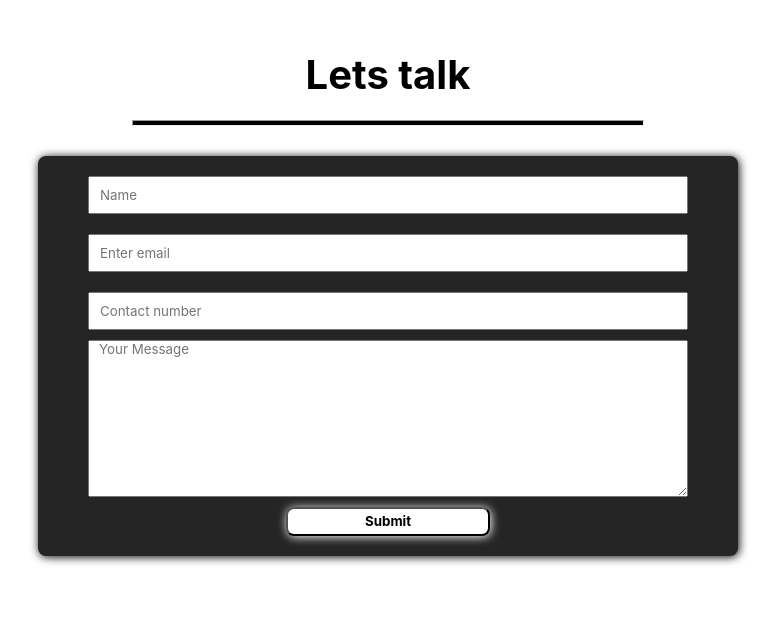
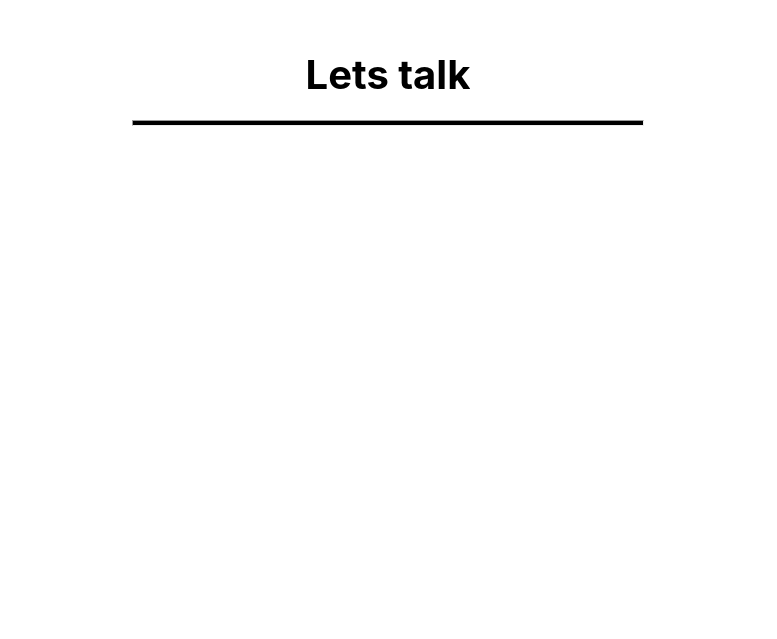
Before and after one commit to fabriciocunhauk/portfolio, a React (Create React App) app: page / in a window 1280 px wide. Shown: the part 4461-5100 px from the top of the page, without its empty margins (252-1029 px from the left). Built offline with nearby package versions, Linux system fonts and the light colour scheme.

Commit message:
contact form animation

```diff
--- a/src/components/ContactSection/ContactSection.jsx
+++ b/src/components/ContactSection/ContactSection.jsx
@@ -4,9 +4,19 @@ import './contact-section.scss';
 
 const ContactSection = () => {
     const [status, setStatus] = useState('');
+    const [contactAnimation, setContactAnimation] = useState(false);
 
-    function submitForm(ev) {
-        console.log(ev);
+    const handleScroll = () => {
+        if (window.scrollY >= 3250) {
+            setContactAnimation(true);
+        } else {
+            setContactAnimation(false);
+        }
+    }
+
+    window.addEventListener('scroll', handleScroll);
+
+    const handleSubmit = (ev) => {
         ev.preventDefault();
         const form = ev.target;
         const data = new FormData(form);
@@ -26,10 +36,18 @@ const ContactSection = () => {
     }
 
     return (
-        <section className="contact-section-container" id="contact-section">
+        <div className="contact-section-container" id="contact-section">
             <h1>Lets talk</h1>
             <hr />
-            <form action="https://formspree.io/f/mpzogvej" method="POST" onSubmit={submitForm}>
+            <form className={
+                contactAnimation
+                    ? "contact-form contact-form-animation"
+                    : "contact-form"
+            }
+                action="https://formspree.io/f/mpzogvej"
+                method="POST"
+                onSubmit={handleSubmit}
+            >
                 <fieldset name="portfolio-form">
                     <input id="name" type="text" name="Name" placeholder="Name" required />
                     <input type="email" id="email" name="email" placeholder="Enter email" required />
@@ -44,7 +62,7 @@ const ContactSection = () => {
                             : <button>Submit</button>
                 }
             </form>
-        </section>
+        </div>
     )
 }
 
--- a/src/components/ContactSection/contact-section.scss
+++ b/src/components/ContactSection/contact-section.scss
@@ -7,7 +7,7 @@
     margin-top: 100px;
     background: $white-color;
     width: 100vw;
-    height: 100vh;
+    min-height: 100vh;
 
     h1 {
         margin-top: 100px;
@@ -34,7 +34,7 @@
         }
     }
 
-    form {
+    .contact-form {
         display: flex;
         flex-direction: column;
         align-items: center;
@@ -44,8 +44,11 @@
         padding: 10px;
         background: $black-glass-color;
         box-shadow: 1px 1px 10px black;
+        border-radius: 8px;
 
-        border-radius: 8px;
+        margin-left: 100px;
+        opacity: 0;
+        transition: all .6s ease-in;
 
         fieldset {
             display: flex;
@@ -124,8 +127,13 @@
         }
     }
 
+    .contact-form-animation {
+        margin-left: 0px;
+        opacity: 10;
+    }
+
     @media (max-width: 1400px) {
-        form {
+        .contact-form {
             margin-top: 20px;
             width: 700px;
             height: 400px;
@@ -133,7 +141,7 @@
     }
 
     @media (max-width: 700px) {
-        form {
+        .contact-form {
             width: 350px;
             height: 500px;
             margin-bottom: 20px;
```
Also changed, not shown: 1 other file (tests, documents, lock files or other folders).
